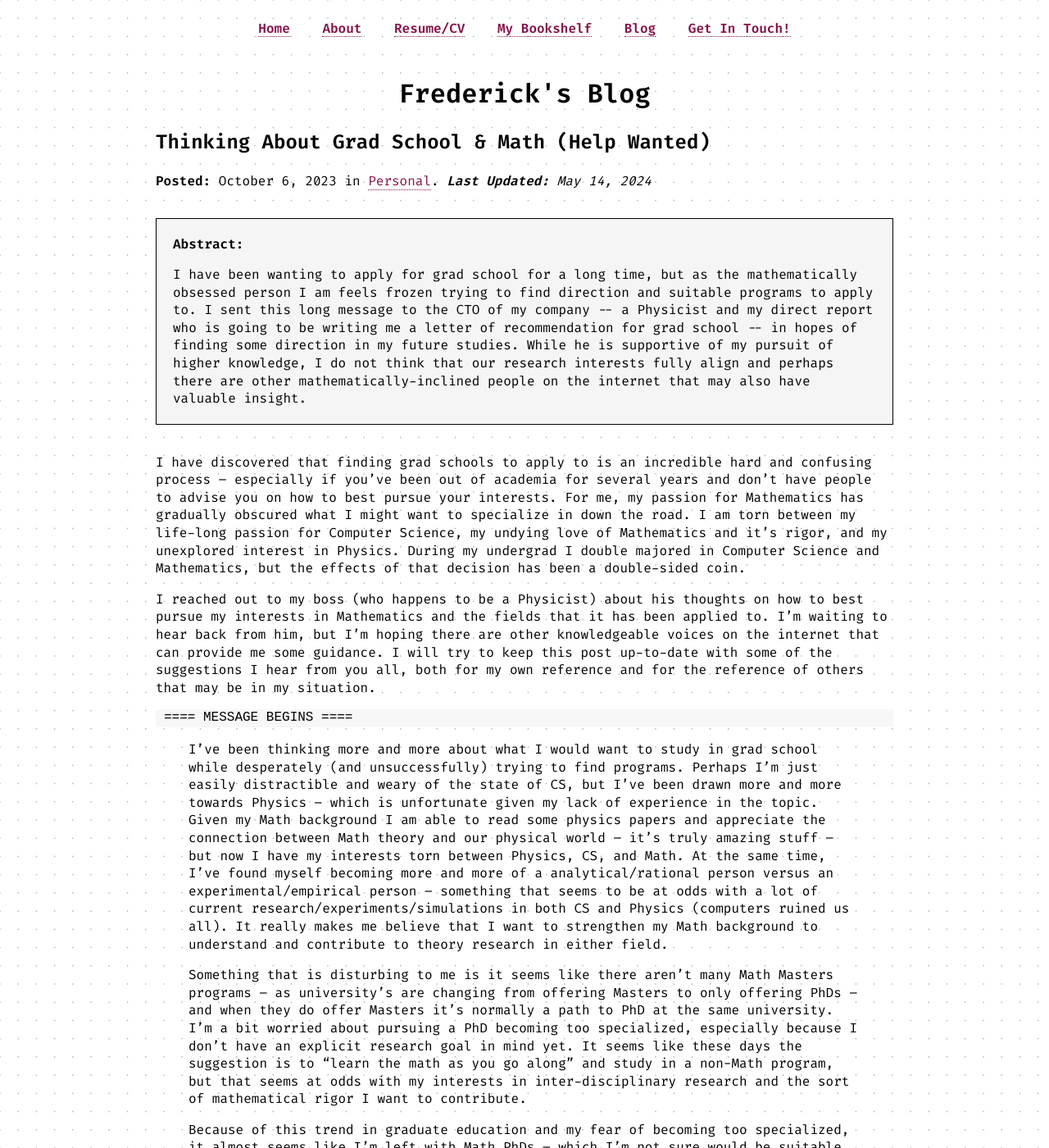
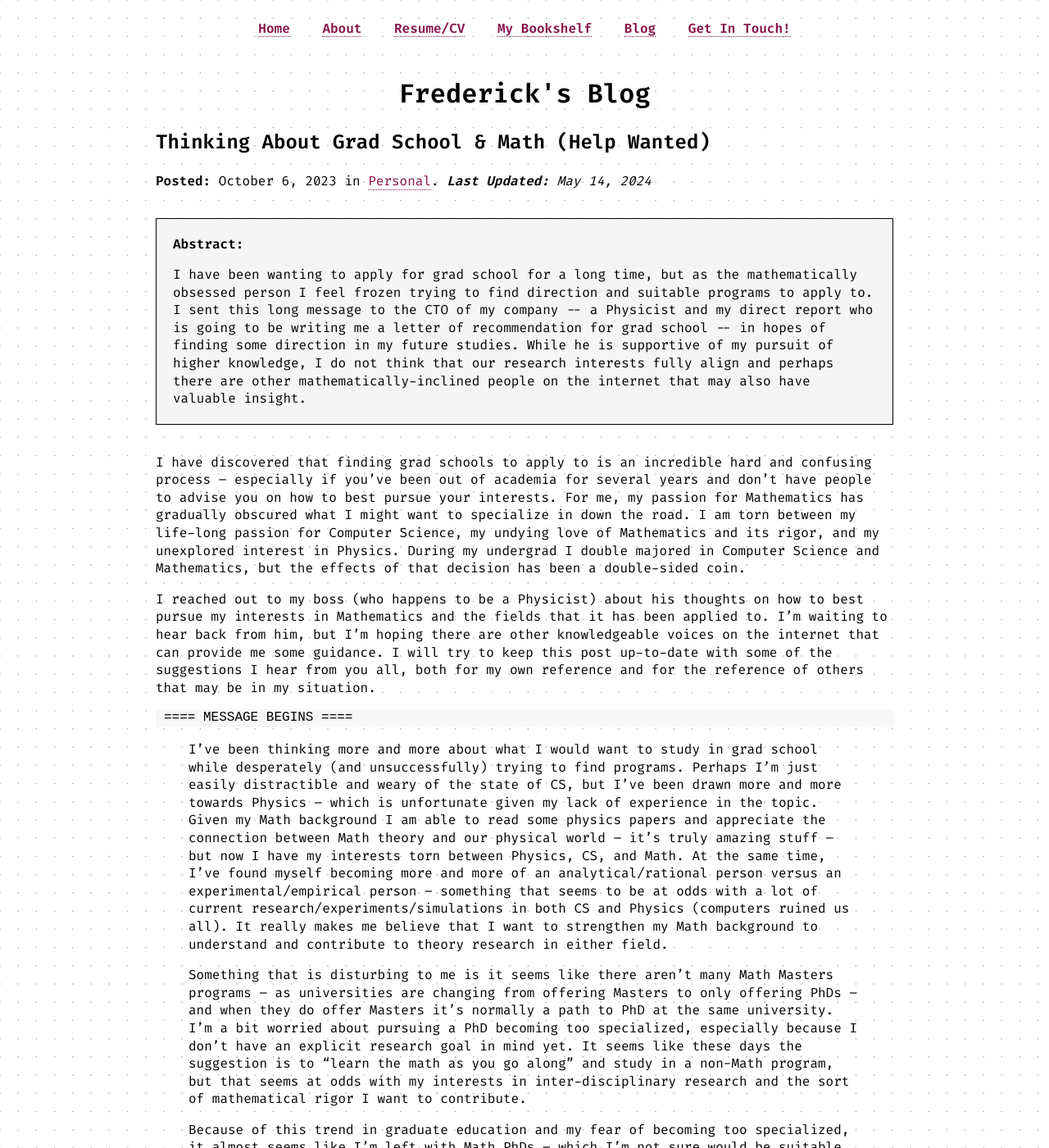
Before and after one commit to FrederickGeek8/freddy.us, a Jekyll site: the page built from _posts/2023-10-06-thinking-about-grad-school.md, in a window 1280 px wide and 1400 px high. Shown: the whole window at 82% size. Built offline with Jekyll 4.4.1, drawn with Linux system fonts in a browser that asks for light colours.

Commit message:
Spelling and grammar tweaks

````diff
--- a/_posts/2023-10-06-thinking-about-grad-school.md
+++ b/_posts/2023-10-06-thinking-about-grad-school.md
@@ -9,7 +9,7 @@ redirect_from:
   - /personal/2023/10/06/thinking-about-grad-school.html
 description:
   I have been wanting to apply for grad school for a long time, but as the
-  mathematically obsessed person I am feels frozen trying to find direction and
+  mathematically obsessed person I feel frozen trying to find direction and
   suitable programs to apply to. I sent this long message to the CTO of my
   company -- a Physicist and my direct report who is going to be writing me a
   letter of recommendation for grad school -- in hopes of finding some direction
@@ -25,7 +25,7 @@ and confusing process -- especially if you've been out of academia for several
 years and don't have people to advise you on how to best pursue your interests.
 For me, my passion for Mathematics has gradually obscured what I might want to
 specialize in down the road. I am torn between my life-long passion for Computer
-Science, my undying love of Mathematics and it's rigor, and my unexplored
+Science, my undying love of Mathematics and its rigor, and my unexplored
 interest in Physics. During my undergrad I double majored in Computer Science
 and Mathematics, but the effects of that decision has been a double-sided coin.
 
@@ -41,9 +41,9 @@ situation.
 ==== MESSAGE BEGINS ====
 ```
 
-> I've been thinking more and more about what I would want to study in grad school while desperately (and unsuccessfully) trying to find programs. Perhaps I'm just easily distractible and weary of the state of CS, but I've been drawn more and more towards Physics -- which is unfortunate given my lack of experience in the topic. Given my Math background I am able to read some physics papers and appreciate the connection between Math theory and our physical world -- it's truly amazing stuff -- but now I have my interests torn between Physics, CS, and Math. At the same time, I've found myself becoming more and more of a analytical/rational person versus an experimental/empirical person -- something that seems to be at odds with a lot of current research/experiments/simulations in both CS and Physics (computers ruined us all). It really makes me believe that I want to strengthen my Math background to understand and contribute to theory research in either field.
+> I've been thinking more and more about what I would want to study in grad school while desperately (and unsuccessfully) trying to find programs. Perhaps I'm just easily distractible and weary of the state of CS, but I've been drawn more and more towards Physics -- which is unfortunate given my lack of experience in the topic. Given my Math background I am able to read some physics papers and appreciate the connection between Math theory and our physical world -- it's truly amazing stuff -- but now I have my interests torn between Physics, CS, and Math. At the same time, I've found myself becoming more and more of an analytical/rational person versus an experimental/empirical person -- something that seems to be at odds with a lot of current research/experiments/simulations in both CS and Physics (computers ruined us all). It really makes me believe that I want to strengthen my Math background to understand and contribute to theory research in either field.
 >
-> Something that is disturbing to me is it seems like there aren't many Math Masters programs -- as university's are changing from offering Masters to only offering PhDs -- and when they do offer Masters it's normally a path to PhD at the same university. I'm a bit worried about pursuing a PhD becoming too specialized, especially because I don't have an explicit research goal in mind yet. It seems like these days the suggestion is to "learn the math as you go along" and study in a non-Math program, but that seems at odds with my interests in inter-disciplinary research and the sort of mathematical rigor I want to contribute.
+> Something that is disturbing to me is it seems like there aren't many Math Masters programs -- as universities are changing from offering Masters to only offering PhDs -- and when they do offer Masters it's normally a path to PhD at the same university. I'm a bit worried about pursuing a PhD becoming too specialized, especially because I don't have an explicit research goal in mind yet. It seems like these days the suggestion is to "learn the math as you go along" and study in a non-Math program, but that seems at odds with my interests in inter-disciplinary research and the sort of mathematical rigor I want to contribute.
 >
 > Because of this trend in graduate education and my fear of becoming too specialized, it almost seems like I'm left with Math PhDs -- which I'm not sure would be suitable for me. During my undergraduate I double majored in both Computer Science and Mathematics which _could_ be a positive when applying to programs, but what was _not_ a positive was that division of my attention inhibited my ability to delve deep into either topic. This negative influence only became worse as my health was declining during my studies. I was able to do well in my Computer Science courses given my extensive prior experience with the field but my Math courses definitely suffered. While I _might_ be able to get into a Computer Science PhD program (although I don't know _where_ or who to study with), I am not so hopeful about a Math PhD program. Not having published any in either field is even more concerning when I am constrained to just applying to PhD programs.
 >
--- a/bookshelf/index.html
+++ b/bookshelf/index.html
@@ -143,9 +143,9 @@ redirect_from: /bookshelf.html
   people. I think it is highly motivating in some of what I want to focus on in my
   future studies.
   <br/><br/>
-  <sup>[2]</sup> Funnily enough, most of my favorite books I learned from
-  during my undergrad. Calculus by Spivak is a great book, even to look back
-  on!
+  <sup>[2]</sup> Funnily enough, this is one of my favorite books that I learned
+  from during my undergrad. Calculus by Spivak is a great book, even to look
+  back on!
 </p>
 </div>
 
````
